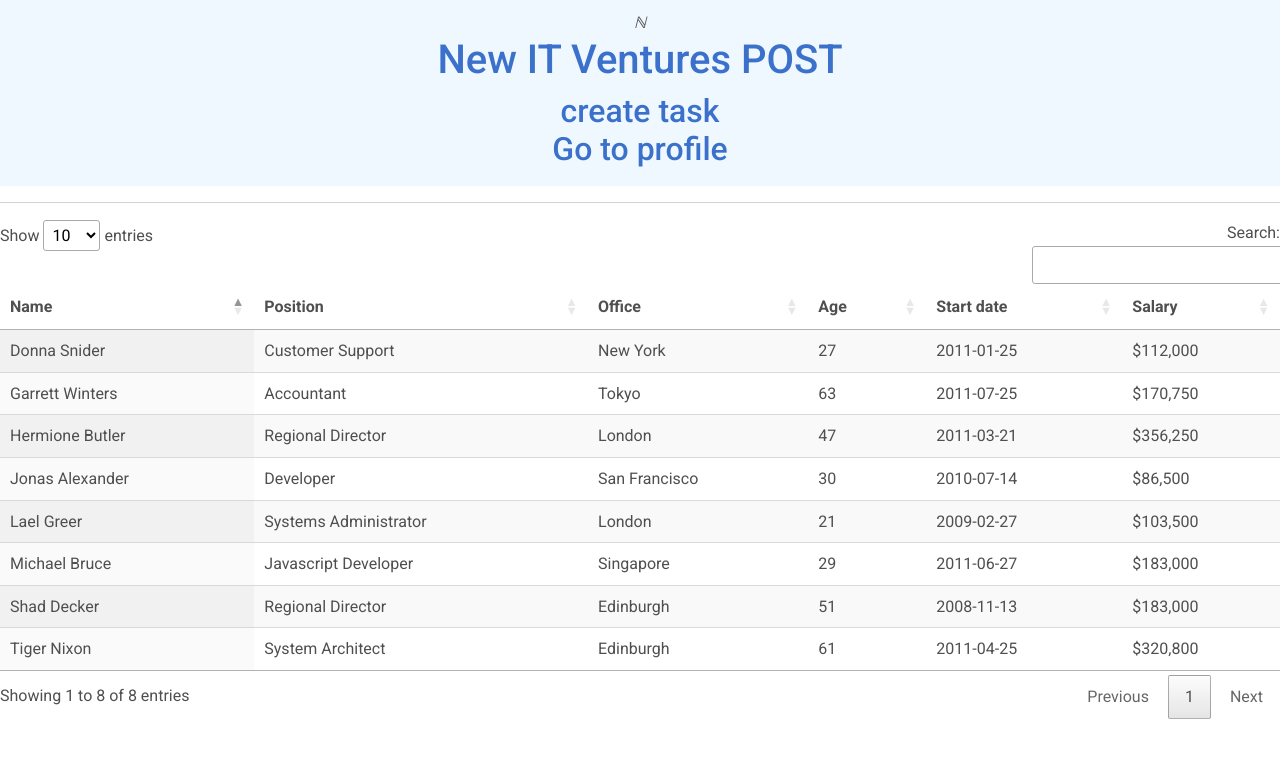
After one commit to SajjanPaudel/blog-django, a Django app: page /profile/1 in a window 1280 px wide. The commit adds this page. Shown: the top 758 px of the page. Run offline with Django 4.2, Linux system fonts and the light colour scheme; a user stored in the database is signed in; data comes from the database, SQL or seed files in the repository; some libraries are stand-ins or nearby versions.

Commit message:
"Added creation form and updation"

```diff
--- a/blogapp/models.py
+++ b/blogapp/models.py
@@ -2,11 +2,11 @@ from django.db import models
 from django.contrib.auth.models import User
 
 class Topic(models.Model):
-    user=models.CharField(max_length=50)
+    user=models.ForeignKey(User, on_delete=models.CASCADE)
     blog_title = models.CharField(max_length=500)
     blog_summary = models.CharField(max_length=1000,null=True)
     blog_content = models.TextField(null=True,blank=True)
-    created_date = models.DateTimeField()
+    created_date = models.DateTimeField(auto_now=True)
     updated_date = models.DateTimeField(auto_now=True)
 
     def __str__(self):
--- a/blogapp/templates/base.html
+++ b/blogapp/templates/base.html
@@ -1,8 +1,75 @@
-<style>
-    .navbar{
-        display:flex;
-        justify-content: space-between;
+<!doctype html>
+<html lang="en">
+  <head>
+    <meta charset="utf-8">
+    <meta name="viewport" content="width=device-width, initial-scale=1">
+    <title>{% block title %}Ticketing System {% endblock title %}</title>
+    <link  href="https://cdnjs.cloudflare.com/ajax/libs/font-awesome/6.0.0/css/all.min.css" rel="stylesheet"/>
+    <!-- Google Fonts -->
+    <link  href="https://fonts.googleapis.com/css?family=Roboto:300,400,500,700&display=swap" rel="stylesheet"/>
+    <!-- MDB -->
+    <link  href="https://cdnjs.cloudflare.com/ajax/libs/mdb-ui-kit/6.3.0/mdb.min.css" rel="stylesheet"/>
+    <link rel="stylesheet" href="https://cdn.datatables.net/1.13.4/css/jquery.dataTables.min.css" />
+
+    <style>
+
+        input{
+            width:100%;
+        }
+        textarea{
+            width:100%;
+        }
+        .navtop{
+            text-align: center;
+            background-color: aliceblue;
+            padding: 10px;
+        }
+        #id_blog_content {
+            height: 150px;
+            columns: 1;
+        }
+
+        </style>
+  </head>
+  <body>
+    <div class="navtop">
+        <i>&#8469;</i>
+        <h1 id="blog_company"> <a href="{% url 'tasks' %}">
+            New IT Ventures POST
+        </a>
+
+        </h1>
+        {% if request.user.is_authenticated %}
+
+        <h2>
+            <a href="{% url 'create' %}">create task</a> <br>
+            <a href="{% url 'profile' user.id %}">Go to profile</a>
+        </h2>
+
+        </div>
+        <hr style="height:2px">
+        {% endif %}
 
 
-    }
-</style>
+
+
+
+
+    {% block content %}
+
+
+
+    {% endblock content %}
+
+
+<!-- MDB -->
+    <script type="text/javascript" src="https://code.jquery.com/jquery-3.5.1.js"></script>
+
+    <!--Datatable plugin JS library file -->
+    <script type="text/javascript" src="https://cdn.datatables.net/1.13.4/js/jquery.dataTables.min.js"></script>
+    <script  type="text/javascript" src="https://cdnjs.cloudflare.com/ajax/libs/mdb-ui-kit/6.3.0/mdb.min.js"></script>
+    <script type="text/javascript">
+      let table = new DataTable('#myTable');
+    </script>
+</body>
+</html>
--- /dev/null
+++ b/blogapp/templates/profile.html
@@ -0,0 +1,93 @@
+{% extends "base.html" %}
+{% block content %}
+
+<body>
+    {% comment %} <div class="col-md-8 mx-auto">
+        <div class="container">
+            <h1>"welcome to your profile " {{blog.user}}</h1>
+        </div>
+        <hr> {% endcomment %}
+            <table id="myTable" class="display" style="width:100%">
+                <thead>
+                    <tr>
+                        <th>Name</th>
+                        <th>Position</th>
+                        <th>Office</th>
+                        <th>Age</th>
+                        <th>Start date</th>
+                        <th>Salary</th>
+                    </tr>
+                </thead>
+                <tbody>
+                    <tr>
+                        <td>Tiger Nixon</td>
+                        <td>System Architect</td>
+                        <td>Edinburgh</td>
+                        <td>61</td>
+                        <td>2011-04-25</td>
+                        <td>$320,800</td>
+                    </tr>
+                    <tr>
+                        <td>Garrett Winters</td>
+                        <td>Accountant</td>
+                        <td>Tokyo</td>
+                        <td>63</td>
+                        <td>2011-07-25</td>
+                        <td>$170,750</td>
+                    </tr>
+
+                    <tr>
+                        <td>Hermione Butler</td>
+                        <td>Regional Director</td>
+                        <td>London</td>
+                        <td>47</td>
+                        <td>2011-03-21</td>
+                        <td>$356,250</td>
+                    </tr>
+                    <tr>
+                        <td>Lael Greer</td>
+                        <td>Systems Administrator</td>
+                        <td>London</td>
+                        <td>21</td>
+                        <td>2009-02-27</td>
+                        <td>$103,500</td>
+                    </tr>
+                    <tr>
+                        <td>Jonas Alexander</td>
+                        <td>Developer</td>
+                        <td>San Francisco</td>
+                        <td>30</td>
+                        <td>2010-07-14</td>
+                        <td>$86,500</td>
+                    </tr>
+                    <tr>
+                        <td>Shad Decker</td>
+                        <td>Regional Director</td>
+                        <td>Edinburgh</td>
+                        <td>51</td>
+                        <td>2008-11-13</td>
+                        <td>$183,000</td>
+                    </tr>
+                    <tr>
+                        <td>Michael Bruce</td>
+                        <td>Javascript Developer</td>
+                        <td>Singapore</td>
+                        <td>29</td>
+                        <td>2011-06-27</td>
+                        <td>$183,000</td>
+                    </tr>
+                    <tr>
+                        <td>Donna Snider</td>
+                        <td>Customer Support</td>
+                        <td>New York</td>
+                        <td>27</td>
+                        <td>2011-01-25</td>
+                        <td>$112,000</td>
+                    </tr>
+                </tbody>
+            </table>
+
+
+</body>
+
+{% endblock content %}
--- a/blogapp/urls.py
+++ b/blogapp/urls.py
@@ -1,10 +1,13 @@
 from django.urls import path
-from .views import blogList,blogDetail,userLoginView
+from .views import blogList,blogDetail,blogCreate,updateBlog,userLoginView,userProfile
 from django.contrib.auth.decorators import login_required
 
 
 urlpatterns =[
     path('', blogList, name="tasks"),
-    path('detail/<int:id>', login_required(blogDetail), name="detail"),
+    path('detail/<int:id>', (blogDetail), name="detail"),
     path('login/', userLoginView.as_view(),name="login"),
+    path('blog_create/', login_required(blogCreate),name="create"),
+    path('update_blog/<int:id>',login_required(updateBlog),name="update"),
+    path('profile/<int:id>', login_required(userProfile),name="profile"),
 ]
--- a/blogapp/views.py
+++ b/blogapp/views.py
@@ -1,10 +1,13 @@
-from django.shortcuts import render,redirect
-from.models import Topic
+from django.shortcuts import render,redirect,get_object_or_404,HttpResponseRedirect
+from .models import Topic
+from django.forms import ModelForm
 from django.views.generic.list import ListView
+from django.views.generic.edit import CreateView, UpdateView, DeleteView, FormView
 from django.contrib.auth.views import LoginView
 from django.contrib.auth.decorators import login_required
 from django.contrib.auth import authenticate
-
+from .forms import AddForm,UpdateForm
+from django.urls import reverse_lazy
 
 # class blogList(ListView):
 #     model = Topic
@@ -13,7 +16,29 @@ from django.contrib.auth import authenticate
 
 #     def get_queryset(self):
 #         return Topic.objects.values_list('blog_title', flat=True)
-# @login_required
+@login_required
+def blogCreate(request):
+    form = AddForm(request.POST or None)
+    if request.method == "POST":
+        if form.is_valid():
+            form = form.save(commit=False)
+            form.user = request.user
+            form.save()
+            return redirect ('/')
+    context = {
+        "form":form
+    }
+    return render(request, 'add_blog.html', context)
+
+# class updateBlog(UpdateView):
+#     model = Topic
+#     template_name= 'topic_form.html'
+#     fields = ['blog_title','blog_summary','blog_content']
+#     success_url = reverse_lazy('/')
+
+
+
+
 def blogList(request ):
     topics = Topic.objects.all()
     context = {
@@ -21,15 +46,30 @@ def blogList(request ):
     }
     return render(request, 'topic_list.html', context)
 
+@login_required
+def updateBlog(request,id):
+    topics =Topic.objects.all()
+    context={}
+    obj =get_object_or_404( Topic, id=id)
+    form = UpdateForm(request.POST or None, instance = obj)
+    context['form']=form
 
+    if form.is_valid():
+        form.save()
+        return HttpResponseRedirect('/detail/'+str(id))
 
-# @login_required
+    return render(request,'update_blog.html', context)
+
 def blogDetail(request,id):
-    topics = Topic.objects.all()
-    context = {
-        'topics': topics,
-    }
+    context={}
+    context["blog"]= Topic.objects.get(id = id)
     return render(request, 'topic_detail.html', context)
+
+@login_required
+def userProfile(request,id):
+    context={}
+    context["blog"] = Topic.objects.get(id=id)
+    return render(request, 'profile.html', context)
 
 
 class userLoginView(LoginView):
```
Also changed, not shown: blogapp/forms.py (added, +30 -0 lines), blogapp/templates/add_blog.html (added, +24 -0 lines), blogapp/templates/topic_detail.html (+10 -19 lines), blogapp/templates/topic_list.html (+4 -12 lines), blogapp/templates/update_blog.html (added, +27 -0 lines), blogapp/migrations/0001_initial.py, blogapp/migrations/0002_topic_blog_summary.py (deleted), db.sqlite3, 1 other file.
